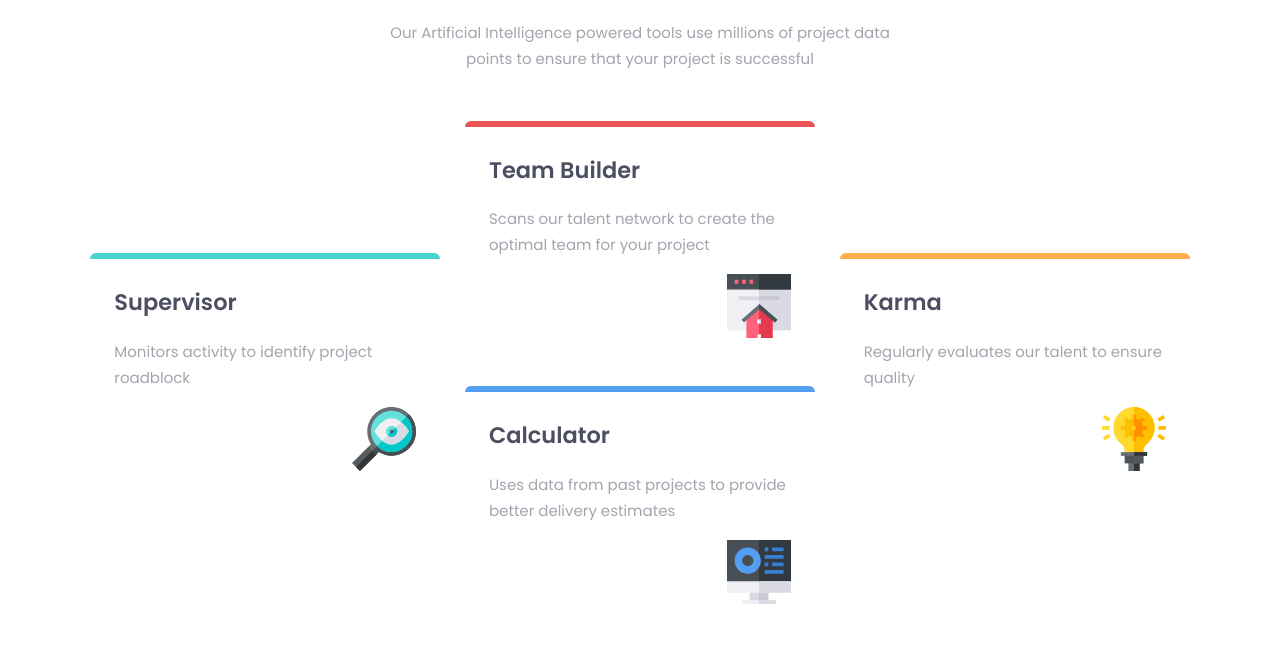
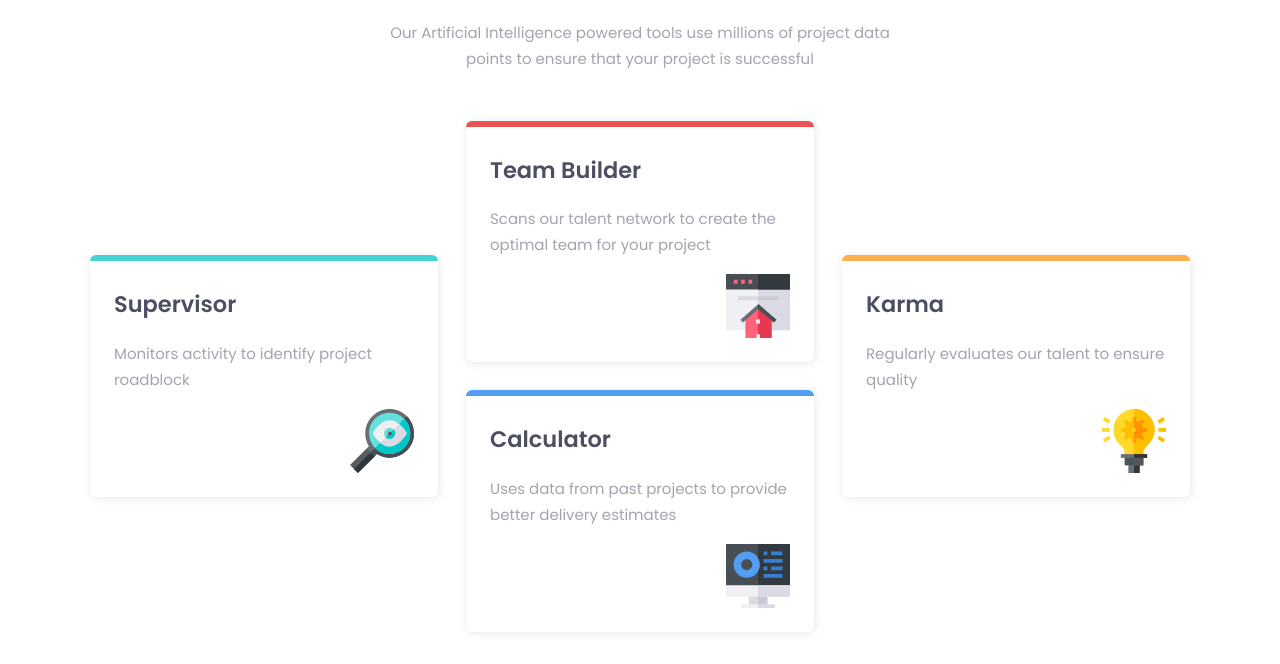
Before and after one commit to yojeremiah/frontend-mentor, a plain HTML site: page four-card-feature-section/index.html in a window 1280 px wide. Shown: the part 148-812 px from the top of the page. Drawn offline with Linux system fonts and the light colour scheme.

Commit message:
Adjust box-shadow and grid spacing

```diff
--- a/four-card-feature-section/styles.scss
+++ b/four-card-feature-section/styles.scss
@@ -21,14 +21,12 @@ body {
 }
 
 .main-wrapper {
-  // border: 1px solid red;
   max-width: 1440px;
   padding: 2rem;
   margin: 0 auto;
 }
 
 .header {
-  // border: 1px solid salmon;
   display: flex;
   flex-direction: column;
   justify-content: center;
@@ -56,7 +54,6 @@ body {
 }
 
 .card-wrapper {
-  // border: 1px solid blue;
   display: grid;
   grid-template-columns: 1fr;
   gap: 1.5rem;
@@ -64,12 +61,11 @@ body {
 }
 
 .card {
-  // border: 1px solid black;
   position: relative;
   max-width: 350px;
   padding: 1.5rem;
   border-radius: 6px;
-  box-shadow: 0px 0px 1px rgba(0, 0, 0, 0.1);
+  box-shadow: 1px 1px 10px rgba(0, 0, 0, 0.1);
 
   &-text {
     margin: 1rem 0;
@@ -99,7 +95,7 @@ body {
   }
 }
 
-@media screen and (min-width: 900px) {
+@media screen and (min-width: 960px) {
   .tagline,
   .subtag {
     font-size: 2.4rem;
@@ -116,6 +112,7 @@ body {
     grid-template-rows: repeat(4, 1fr);
     max-width: 1100px;
     margin: 0 auto;
+    gap: 1.75rem;
   }
 
   .card-1 {
```
Also changed, not shown: four-card-feature-section/styles.css.
